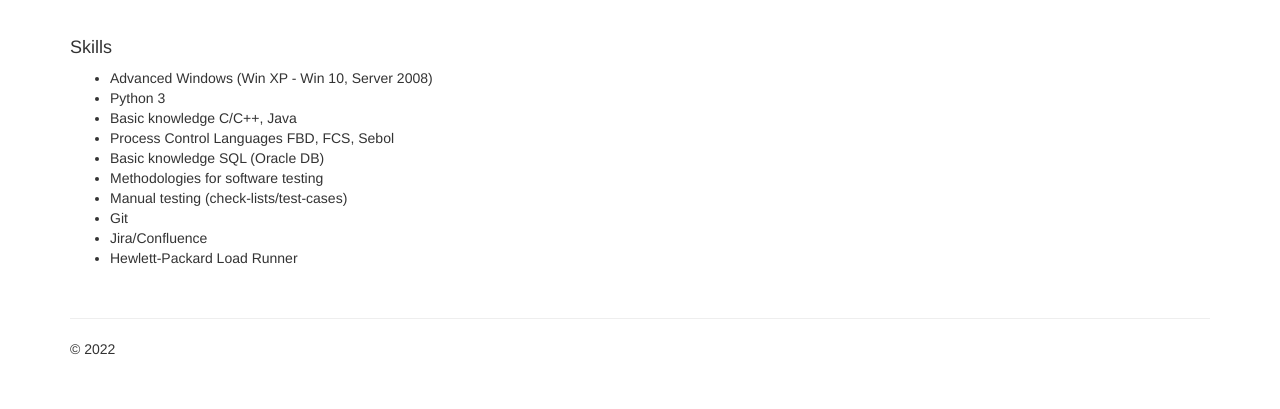
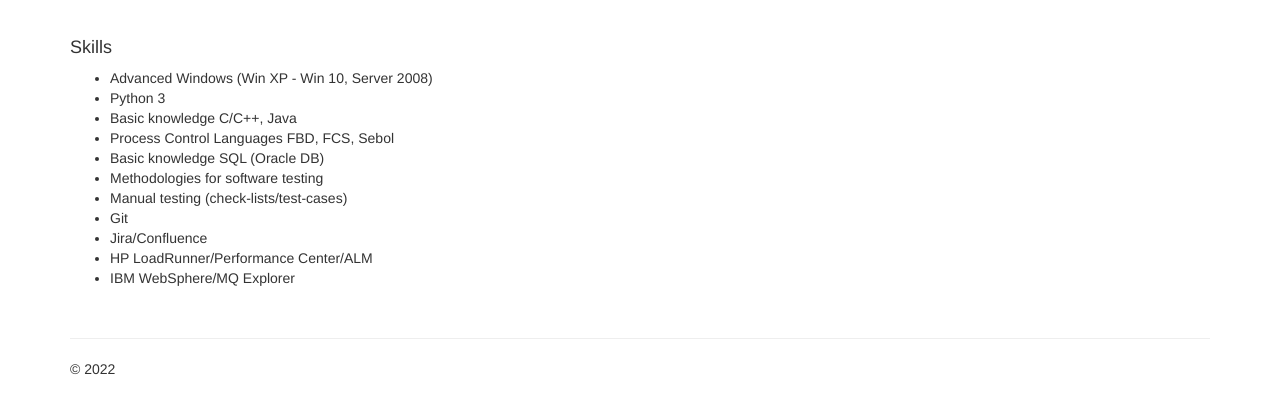
Before and after one commit to dontpanic87/ksubb, a Flask app: page /about in a window 1280 px wide. Shown: the part 844-1253 px from the top of the page. Before the commit the page ends 1199 px from the top, so only its background shows below. Run offline with Flask 2, Linux system fonts and the light colour scheme; some libraries are stand-ins or nearby versions.

Commit message:
Update about.html

```diff
--- a/templates/about.html
+++ b/templates/about.html
@@ -110,7 +110,8 @@
         <li>Manual testing (check-lists/test-cases)</li>
         <li>Git</li>
         <li>Jira/Confluence</li>
-        <li>Hewlett-Packard Load Runner</li>
+        <li>HP LoadRunner/Performance Center/ALM</li>
+        <li>IBM WebSphere/MQ Explorer</li>
     </ul>
 </p><br />
 
```
